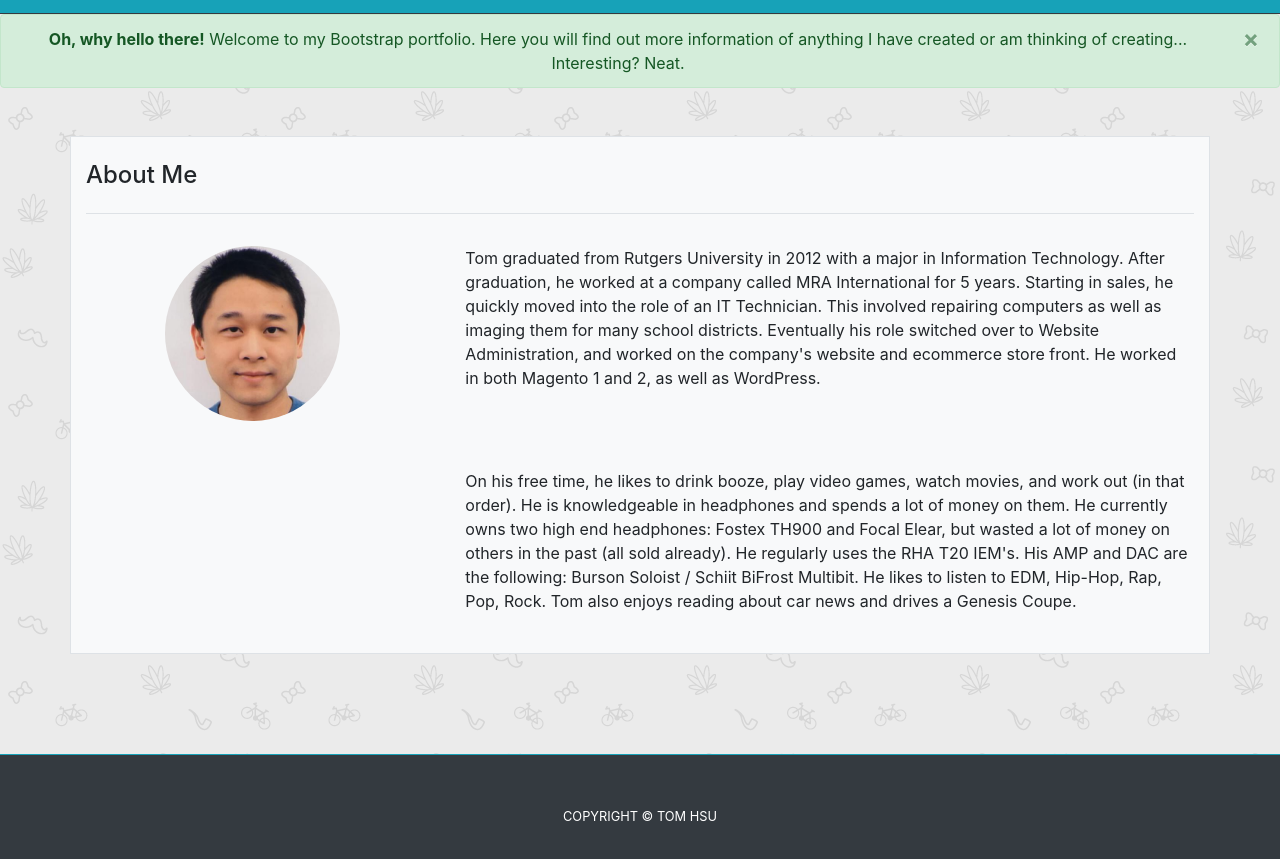
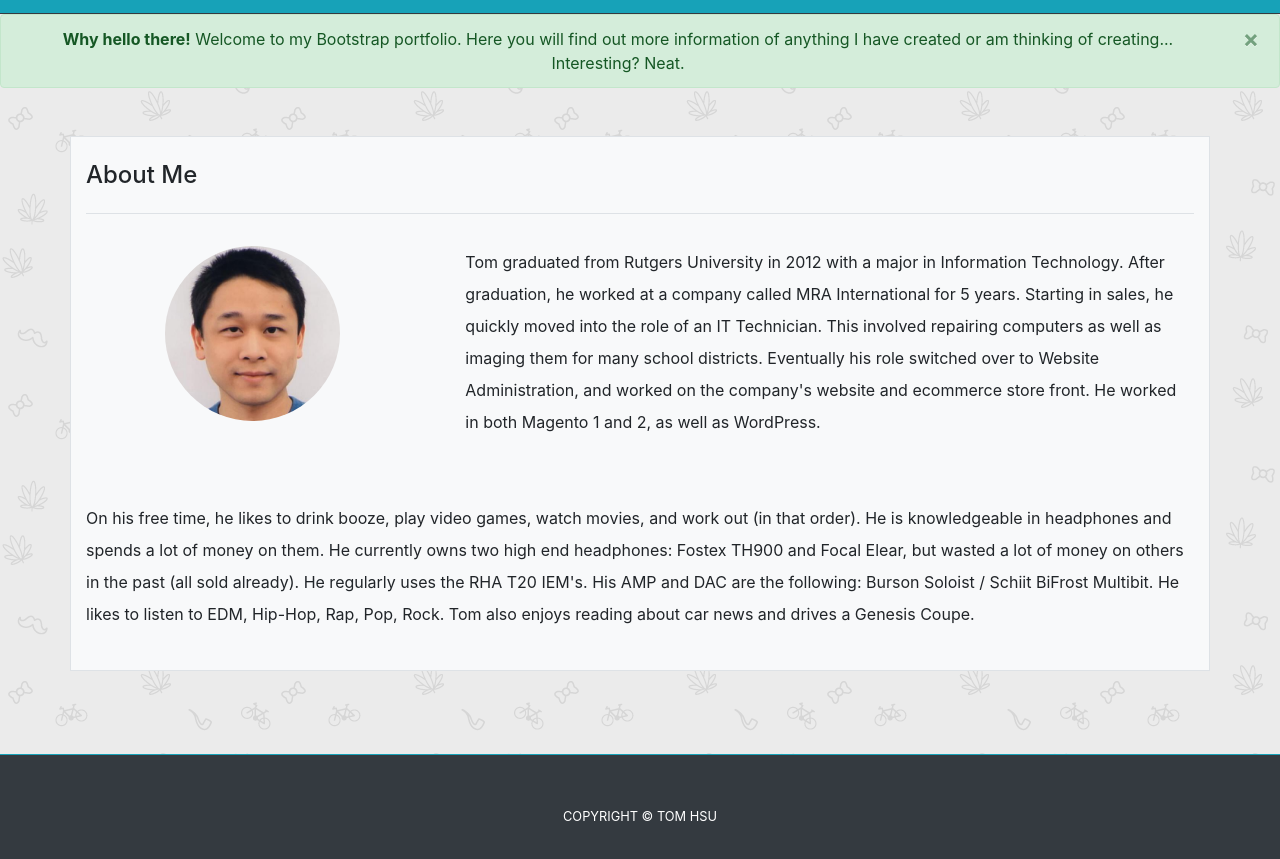
Before and after one commit to thomaschsu/Bootstrap-Portfolio, a plain HTML site: page index.html in a window 1280 px wide. Shown: the part 59-918 px from the top of the page. Drawn offline with nearby package versions, Linux system fonts and the light colour scheme.

Commit message:
Modified index.html

```diff
--- a/assets/css/style.css
+++ b/assets/css/style.css
@@ -4,3 +4,6 @@ body {
 .navbar-brand {
     font-size: 25px;
 }
+p {
+    line-height: 2;
+}
--- a/index.html
+++ b/index.html
@@ -32,7 +32,7 @@
             <button type="button" class="close" data-dismiss="alert" aria-label="Close">
               <span aria-hidden="true">&times;</span>
             </button>
-            <strong>Oh, why hello there!</strong> Welcome to my Bootstrap portfolio. Here you will find out more information of anything I have created or am thinking of creating... Interesting? Neat.
+            <strong>Why hello there!</strong> Welcome to my Bootstrap portfolio. Here you will find out more information of anything I have created or am thinking of creating... Interesting? Neat.
         </div>
       <div style="min-height: calc(80vh - 70px);">
       <div class="container bg-light border mt-5">
@@ -50,9 +50,7 @@
             </div>
          </div>
          <div class="row">
-                <div class="col-sm-4">
-                     </div>
-            <div class="col-md-8 py-4">
+            <div class="col-md-12 py-4">
                <p>On his free time, he likes to drink booze, play video games, watch movies, and work out (in that order). He is knowledgeable in headphones and spends a lot of money on them.
                   He currently owns two high end headphones: Fostex TH900 and Focal Elear, but wasted a lot of money on others in the past (all sold already). He regularly uses the RHA T20 IEM's.
                   His AMP and DAC are the following: Burson Soloist / Schiit BiFrost Multibit. He likes to listen to EDM, Hip-Hop, Rap, Pop, Rock. Tom also enjoys reading about car news and drives a Genesis Coupe.
```
